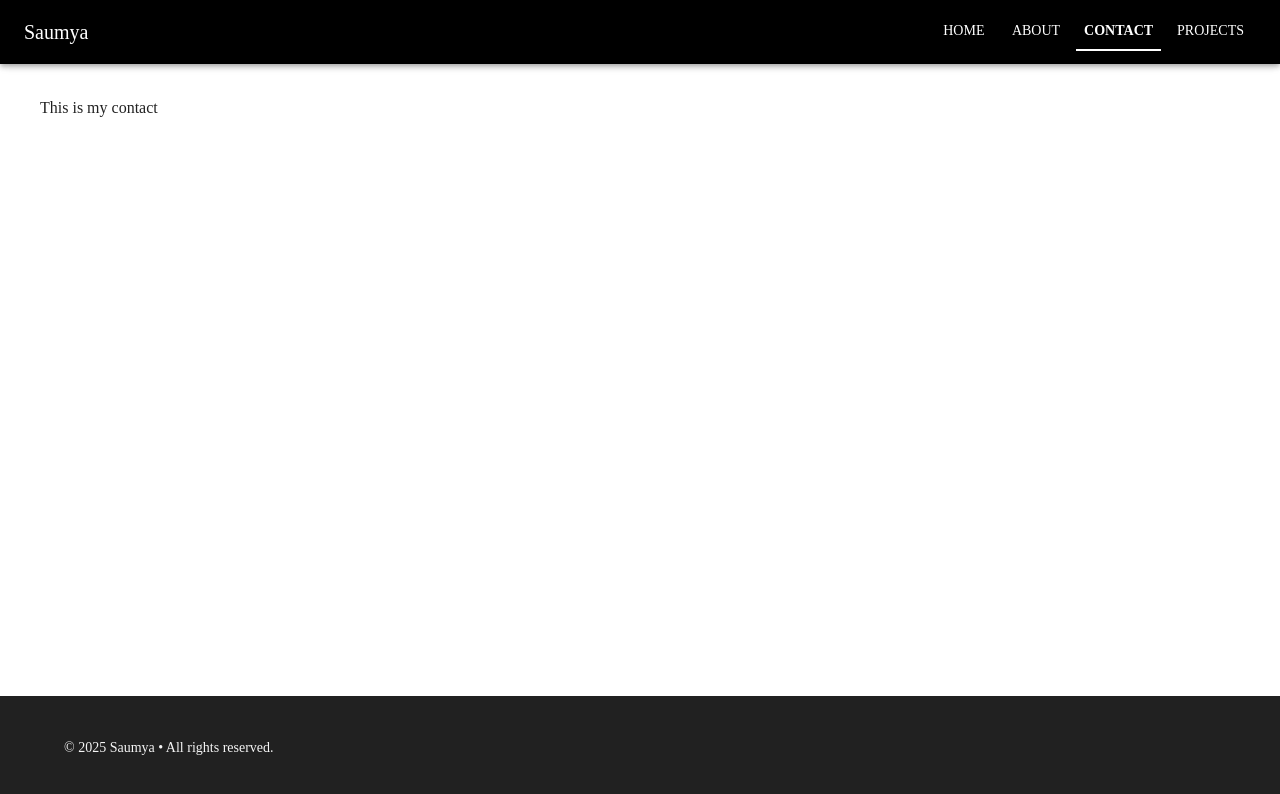
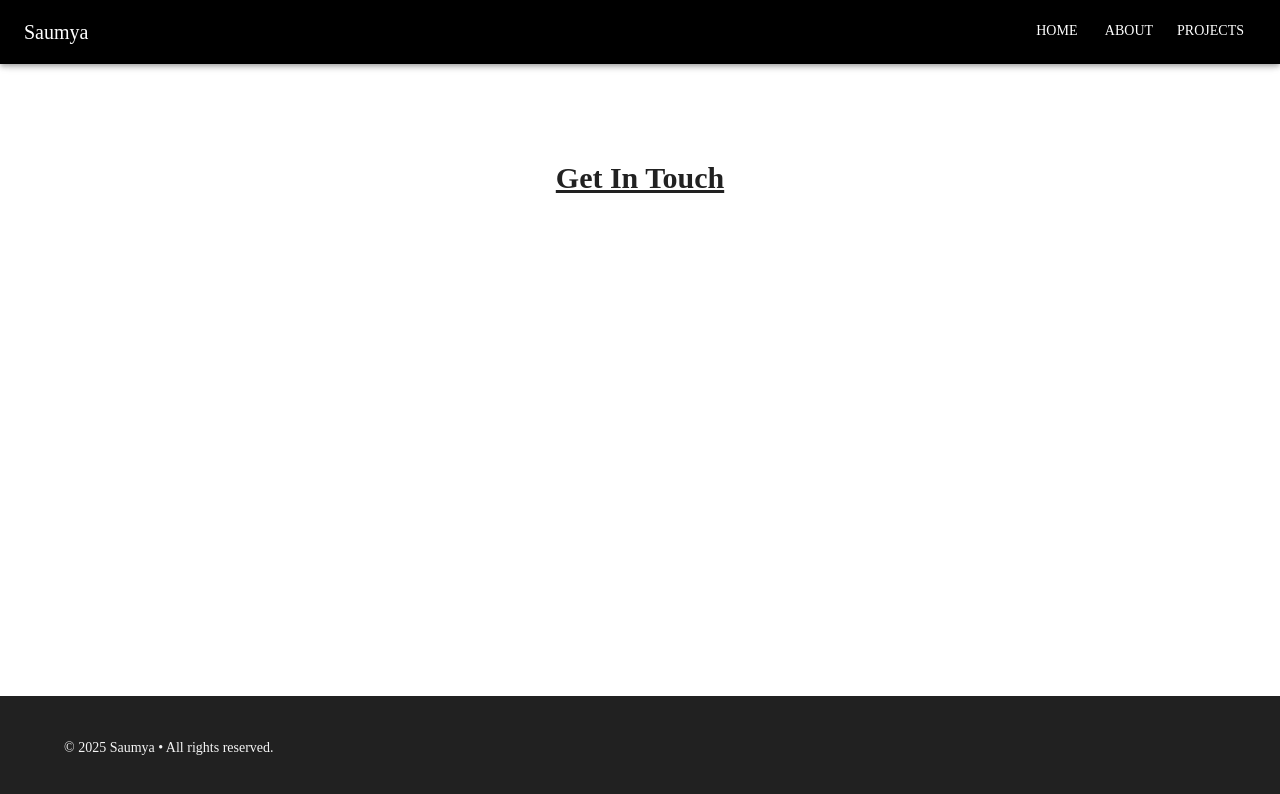
Before and after one commit to saumya673/my_portfolio, a Next.js app: page /contact in a window 1280 px wide. Shown: the top 794 px of the page. Built offline with nearby package versions, Linux system fonts and the light colour scheme; some icons are missing; a web font is replaced by a local one; what @mui/material-nextjs would draw is missing.

Commit message:
feat: Enhance About, Contact, Footer, Header, and Projects components with improved layout and tooltips

```diff
--- a/src/components/about/About.tsx
+++ b/src/components/about/About.tsx
@@ -96,7 +96,7 @@ export default function About() {
 
   return (
     <div className="flex flex-col justify-center items-center gap-6 mt-16">
-      <div className="text-3xl font-bold text-center">About Me</div>
+      <div className="text-3xl font-bold underline text-center">About Me</div>
       <div className="opacity-80 text-center">
         Full-Stack Engineer | Problem Solver | Tech Enthusiast
       </div>
--- a/src/components/contact/Contact.tsx
+++ b/src/components/contact/Contact.tsx
@@ -1,5 +1,11 @@
 const Contact = () => {
-  return <div>This is my contact</div>;
+  return (
+    <div className="flex flex-col justify-center items-center gap-6 mt-16">
+      <div className="text-3xl font-bold underline text-center">
+        Get In Touch
+      </div>
+    </div>
+  );
 };
 
 export default Contact;
--- a/src/components/footer/Footer.tsx
+++ b/src/components/footer/Footer.tsx
@@ -7,6 +7,7 @@ import Container from "@mui/material/Container";
 import Typography from "@mui/material/Typography";
 import Stack from "@mui/material/Stack";
 import IconButton from "@mui/material/IconButton";
+import Tooltip from "@mui/material/Tooltip";
 import GitHubIcon from "@mui/icons-material/GitHub";
 import LinkedInIcon from "@mui/icons-material/LinkedIn";
 import MailOutlineIcon from "@mui/icons-material/MailOutline";
@@ -28,6 +29,7 @@ export default function Footer() {
             © {new Date().getFullYear()} Saumya • All rights reserved.
           </Typography>
           <Stack direction="row" spacing={1}>
+            <Tooltip title="github.com/saumya673" arrow>
               <IconButton
                 component={Link}
                 href="https://github.com/saumya673"
@@ -37,6 +39,8 @@ export default function Footer() {
               >
                 <GitHubIcon />
               </IconButton>
+            </Tooltip>
+            <Tooltip title="linkedin.com/in/saumya0512" arrow>
               <IconButton
                 component={Link}
                 href="https://linkedin.com/in/saumya0512"
@@ -46,6 +50,8 @@ export default function Footer() {
               >
                 <LinkedInIcon />
               </IconButton>
+            </Tooltip>
+            <Tooltip title="saumyasinha673@gmail.com" arrow>
               <IconButton
                 component={Link}
                 href="mailto:saumyasinha673@gmail.com"
@@ -54,6 +60,7 @@ export default function Footer() {
               >
                 <MailOutlineIcon />
               </IconButton>
+            </Tooltip>
           </Stack>
         </Stack>
       </Container>
--- a/src/components/header/Header.tsx
+++ b/src/components/header/Header.tsx
@@ -27,7 +27,6 @@ const drawerWidth = 240;
 const navItems = [
   { label: "Home", href: "/" },
   { label: "About", href: "/about" },
-  { label: "Contact", href: "/contact" },
   { label: "Projects", href: "/projects" },
 ];
 
--- a/src/components/projects/Projects.tsx
+++ b/src/components/projects/Projects.tsx
@@ -15,6 +15,8 @@ const Projects = () => {
   };
 
   return (
+    <div className="flex flex-col justify-center items-center gap-6 mt-16">
+      <div className="text-3xl font-bold underline text-center">Projects</div>
       <div className="flex flex-wrap gap-12 justify-center">
         {projects.map((p) => (
           <ProjectCard
@@ -31,6 +33,7 @@ const Projects = () => {
           />
         ))}
       </div>
+    </div>
   );
 };
 
```
Lines whose indentation alone changed are shown as unchanged.
